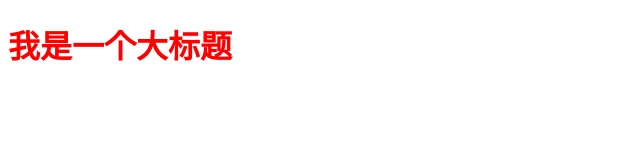
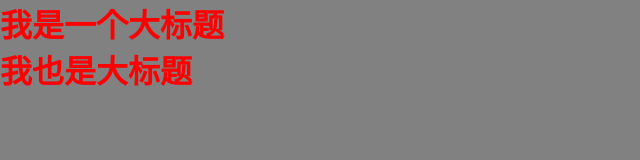
Before and after one commit to kakavae/project_01, a plain HTML site: page index.html in a window 1280 px wide. Shown: the whole page, without its empty margins (0-640 px from the left). Drawn offline with Linux system fonts and the light colour scheme.

Commit message:
修改文件细节

```diff
--- a/index.css
+++ b/index.css
@@ -1,3 +1,12 @@
 h1 {
     color: red;
 }
+
+body {
+    background-color: #818181;
+}
+
+* {
+    margin: 0;
+    padding: 0;
+}
--- a/index.html
+++ b/index.html
@@ -12,6 +12,7 @@
 
 <body>
     <h1>我是一个大标题</h1>
+    <h1>我也是大标题</h1>
 </body>
 
 </html>
--- a/index.js
+++ b/index.js
@@ -1 +1,2 @@
 var h1 = document.querySelector('h1');
+var i = 1;
```
